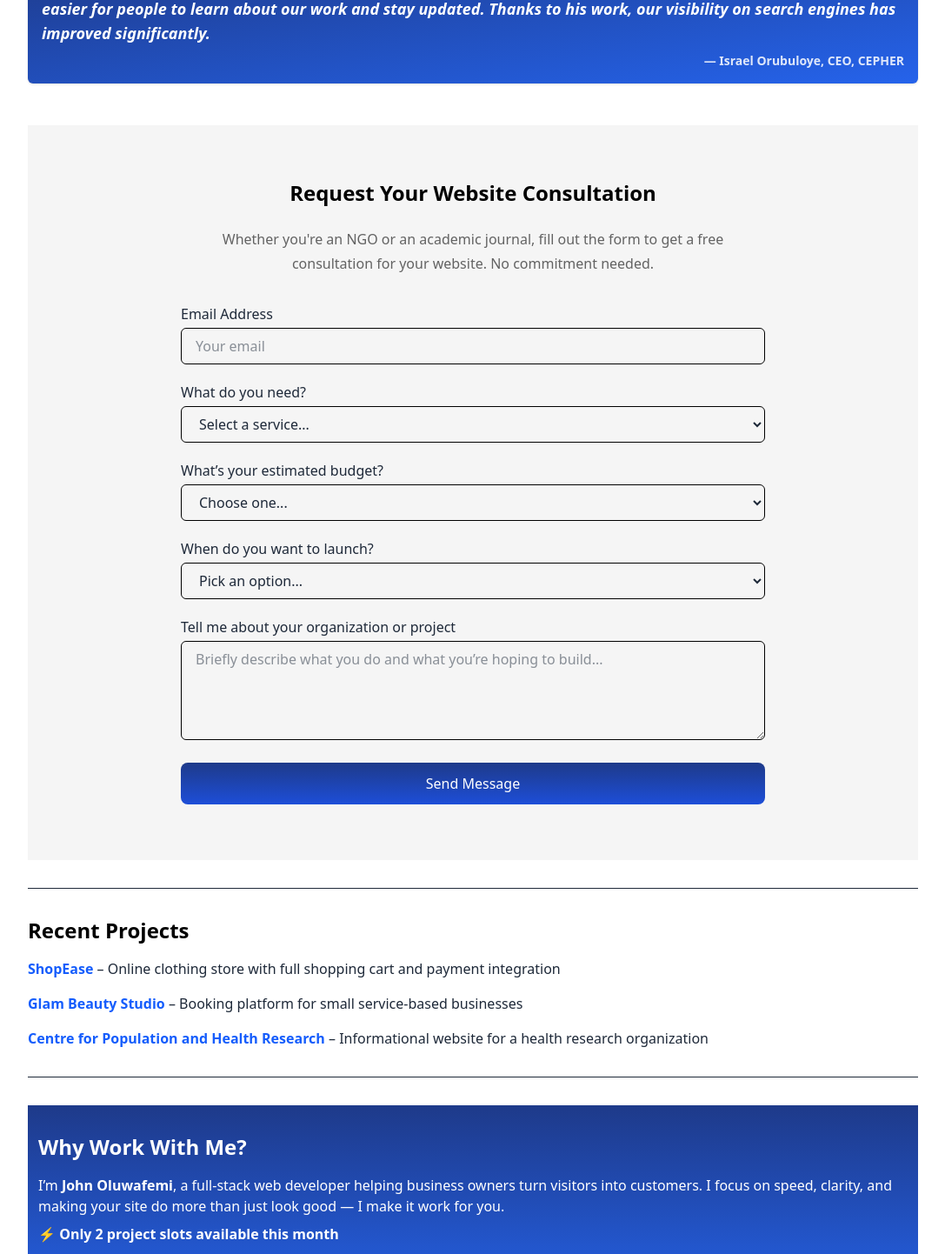
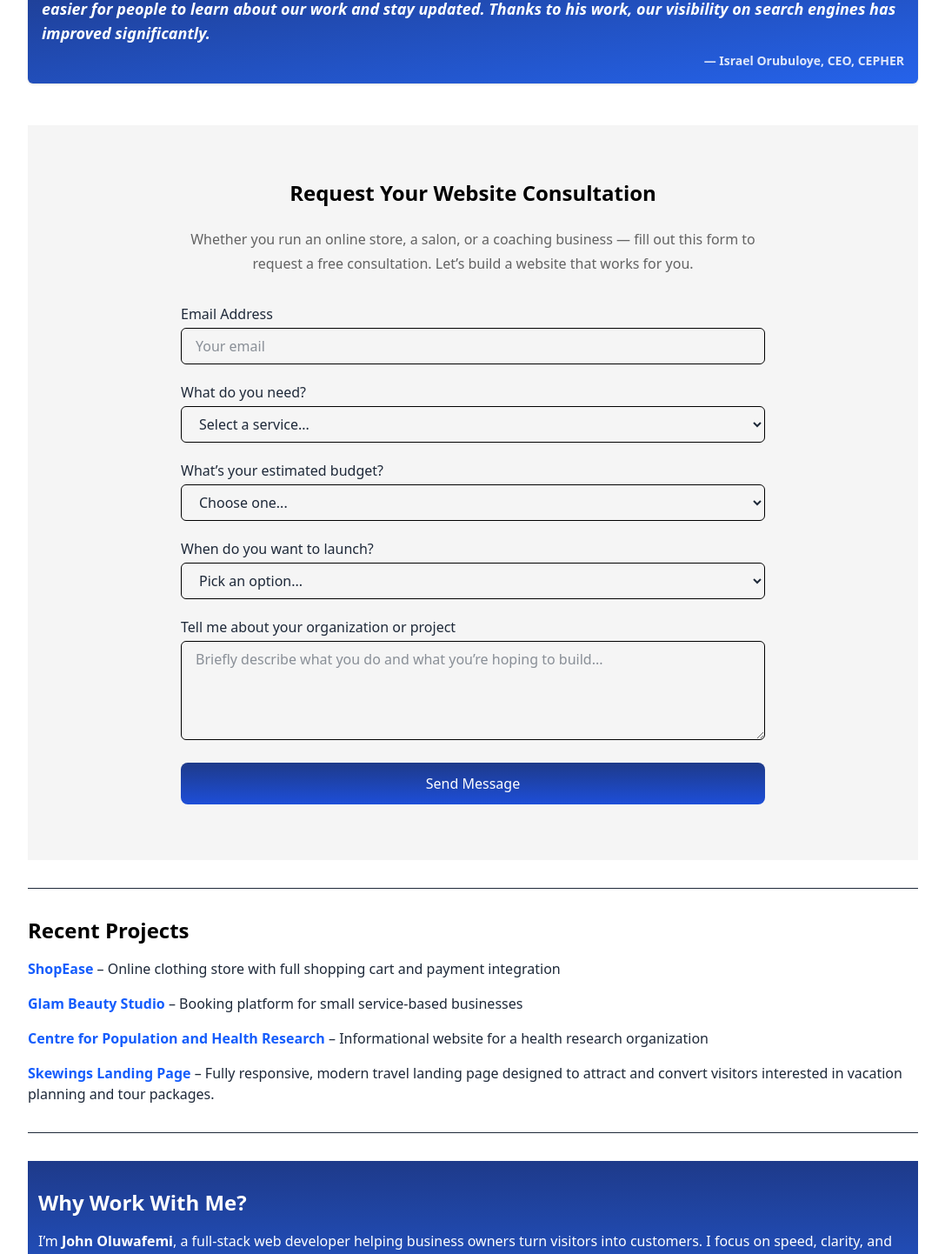
Before and after one commit to lamba01/port, a React (Vite) app: page /business in a window 1280 px wide. Shown: the part 752-2194 px from the top of the page at 87% size, without its empty margins (96-1183 px from the left). Built offline with nearby package versions, Linux system fonts and the light colour scheme.

Commit message:
feat: update contact form text and options for clarity and inclusivity; adjust StickyContactButton visibility based on route

```diff
--- a/src/App.jsx
+++ b/src/App.jsx
@@ -78,8 +78,8 @@ const App = () => {
       </Helmet>
       <Navbar />
       {/* <StickyContactButton /> */}
-      {/* Only show StickyContactButton if not on /ngo */}
-      {location.pathname !== "/ngo" && <StickyContactButton />}
+      {/* Only show StickyContactButton if not on /business */}
+      {location.pathname !== "/business" && <StickyContactButton />}
       <Routes>
         <Route path="/" element={<Home />} />
         <Route path="/about" element={<About />} />
--- a/src/pages/business.jsx
+++ b/src/pages/business.jsx
@@ -146,6 +146,21 @@ export default function BusinessLandingPage() {
               </strong>{" "}
               – Informational website for a health research organization
             </li>
+            <li>
+              <strong>
+                <a
+                  href="https://skewings.vercel.app/"
+                  target="_blank"
+                  rel="noopener noreferrer"
+                  className="text-blue-600 hover:text-blue-800 transition"
+                >
+                  Skewings Landing Page
+                </a>
+              </strong>{" "}
+              – Fully responsive, modern travel landing page designed to attract
+              and convert visitors interested in vacation planning and tour
+              packages.
+            </li>
           </ul>
 
           <hr className="my-8" />
--- a/src/sections/contact.jsx
+++ b/src/sections/contact.jsx
@@ -20,8 +20,9 @@ export default function Contact() {
           Request Your Website Consultation
         </h2>
         <p className="mb-8 text-gray-600 dark:text-gray-300">
-          Whether you're an NGO or an academic journal, fill out the form to get
-          a free consultation for your website. No commitment needed.
+          Whether you run an online store, a salon, or a coaching business —
+          fill out this form to request a free consultation. Let’s build a
+          website that works for you.
         </p>
 
         <form onSubmit={handleSubmit} className="flex flex-col gap-5 text-left">
@@ -57,12 +58,12 @@ export default function Contact() {
               required
             >
               <option value="">Select a service...</option>
-              <option value="NGO Website">A website for my NGO</option>
-              <option value="Academic Journal">
-                A website for an academic journal
+              <option value="eCommerce Website">eCommerce Website</option>
+              <option value="Booking Website">
+                Booking / Appointment Website
               </option>
-              <option value="Landing Page">A landing page</option>
-              <option value="Redesign">Redesign my current site</option>
+              <option value="Landing Page">Landing Page</option>
+              <option value="Site Redesign">Redesign My Current Site</option>
             </select>
             <ValidationError
               prefix="Service"
@@ -83,10 +84,10 @@ export default function Contact() {
               required
             >
               <option value="">Choose one...</option>
-              <option value="under-100k">Less than $100</option>
-              <option value="100k-250k">$100 – $250</option>
-              <option value="250k-500k">$300–$500</option>
-              <option value="500k+">$500+</option>
+              <option value="under $100">Less than $100</option>
+              <option value="100$-$250">$100 – $250</option>
+              <option value="$300-$500">$300–$500</option>
+              <option value="$500+">$500+</option>
             </select>
             <ValidationError
               prefix="Budget"
```
